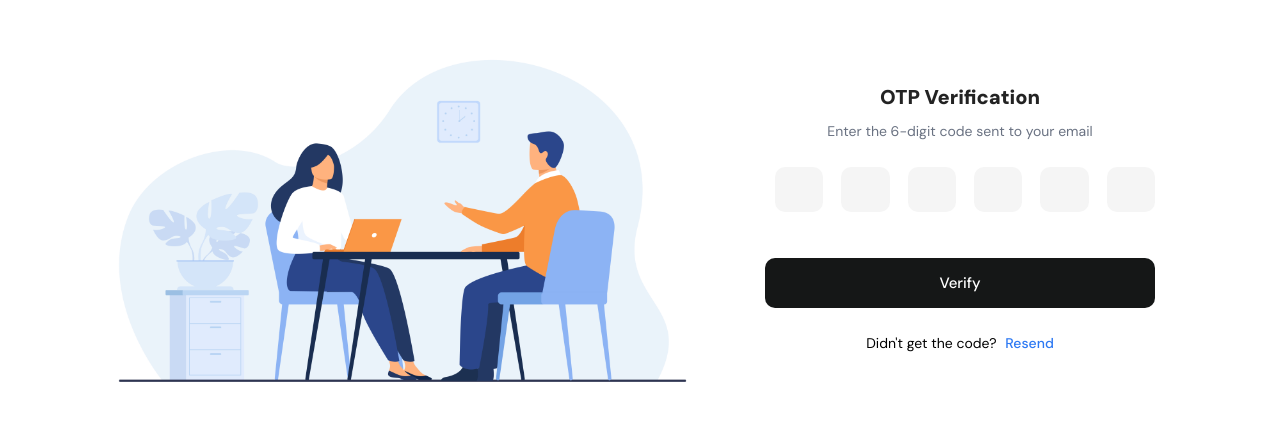
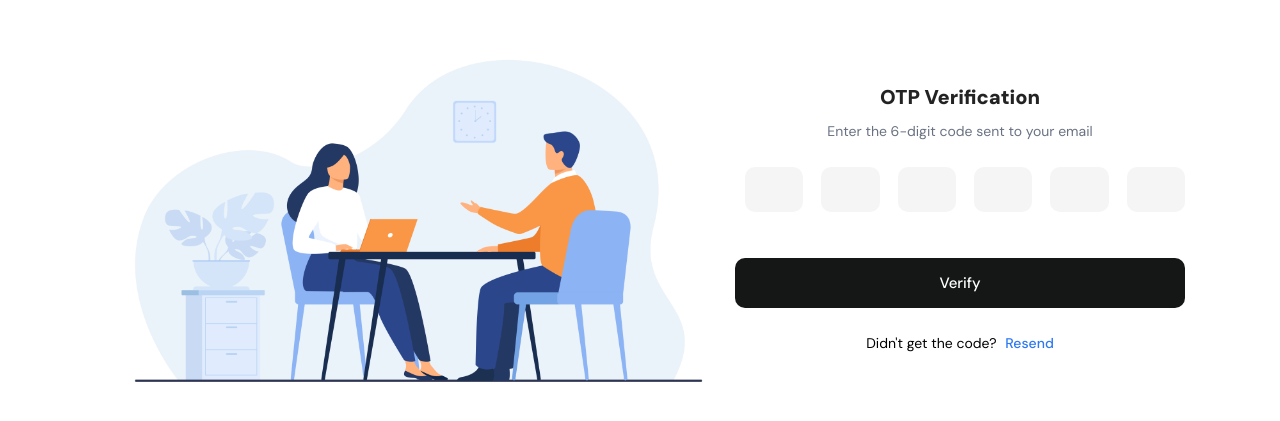
Before and after one commit to Rishabh1412/intervue_frontend, a Next.js app: page /otp in a window 1280 px wide. Shown: the part 179-600 px from the top of the page. Built offline with nearby package versions, Linux system fonts and the light colour scheme.

Commit message:
some ui fixes

```diff
--- a/src/app/(auth)/auth.css
+++ b/src/app/(auth)/auth.css
@@ -3,7 +3,6 @@
   flex-direction: column;
   gap: 10px;
   background-color: #ffffff;
-  padding: 30px;
   max-width: 450px;
   width: 100%;
   border-radius: 20px;
--- a/src/app/(auth)/login/page.jsx
+++ b/src/app/(auth)/login/page.jsx
@@ -40,7 +40,7 @@ const Page = () => {
   };
 
   return (
-    <div className="login-page px-4">
+    <div className="login-page">
       <form className="form px-0" onSubmit={handleLogin}>
         <h3 className="w-full text-center font-black text-xl text-[#232323]">
           Login
--- a/src/app/(auth)/otp/page.jsx
+++ b/src/app/(auth)/otp/page.jsx
@@ -79,7 +79,7 @@ const page = () => {
     }
   };
   return (
-    <div className="login-page px-4">
+    <div className="login-page">
       <form className="form px-0" onSubmit={handleSubmit}>
         <h3 className="w-full text-center font-black text-xl text-[#232323]">
           OTP Verification
--- a/src/app/(auth)/signup/page.jsx
+++ b/src/app/(auth)/signup/page.jsx
@@ -33,7 +33,7 @@ const Page = () => {
   };
 
   return (
-    <div className="login-page px-4">
+    <div className="login-page">
       <form className="form px-0" onSubmit={handleSignup}>
         <h3 className='w-full text-center font-black text-xl text-[#232323]'>Register</h3>
 
```
